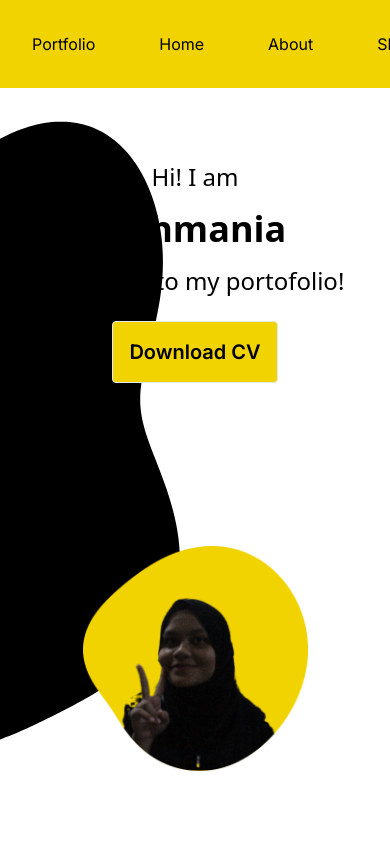
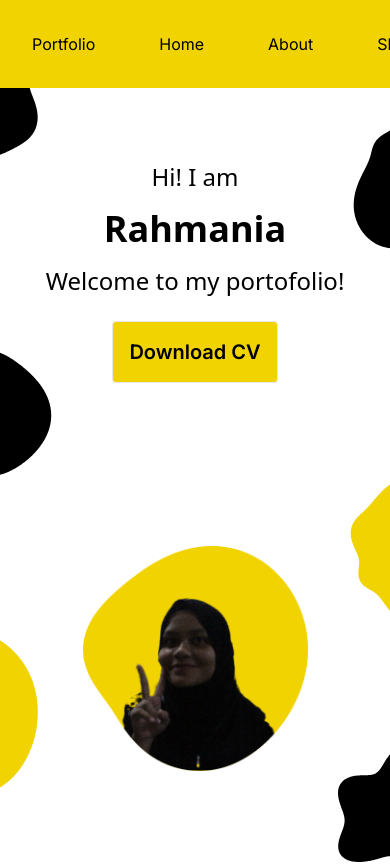
Before and after one commit to Rahmaniatok/Portfolio-Rahmania, a Next.js app: page / in a window 390 px wide. Shown: the top 864 px of the page. Built offline with nearby package versions, Linux system fonts and the light colour scheme.

Commit message:
Membuat background responsif

```diff
--- a/app/globals.css
+++ b/app/globals.css
@@ -20,9 +20,19 @@ body {
   color: rgb(var(--foreground-rgb));
   background: url("/background.svg");
   background-size: cover;
-  background-repeat:repeat-y;
+  background-repeat: no-repeat;
+  background-position: center;
+  min-height: 100vh;
+  background-attachment: fixed;
   @apply text-black;
+}
 
+@media (max-width: 768px) {
+  body {
+    background-size: contain;
+    background-repeat: no-repeat;
+    background-position: center top;
+  }
 }
 
 @layer utilities {
```
